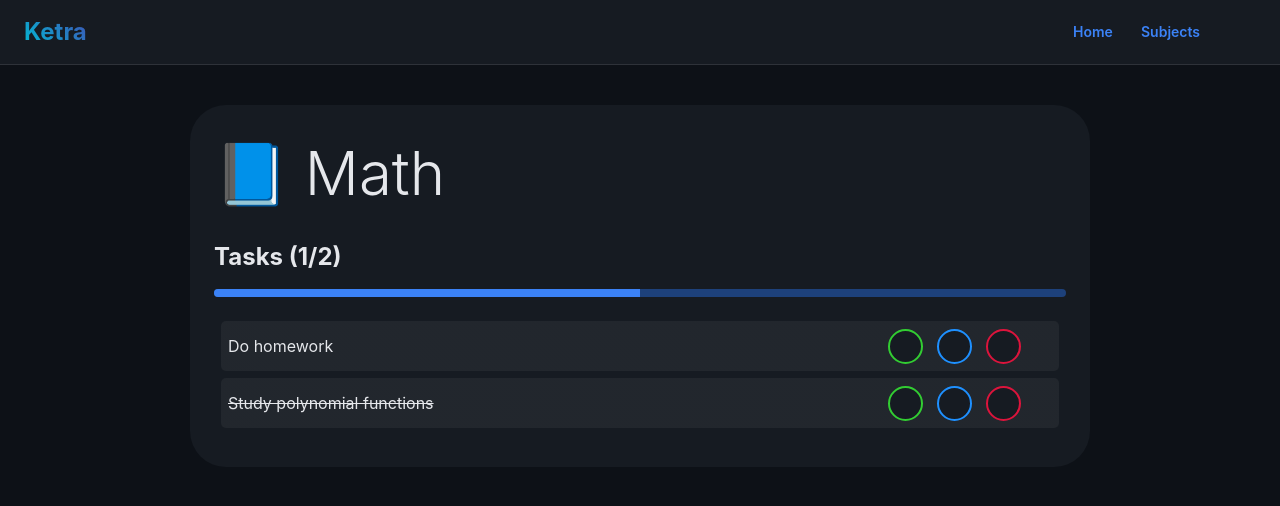
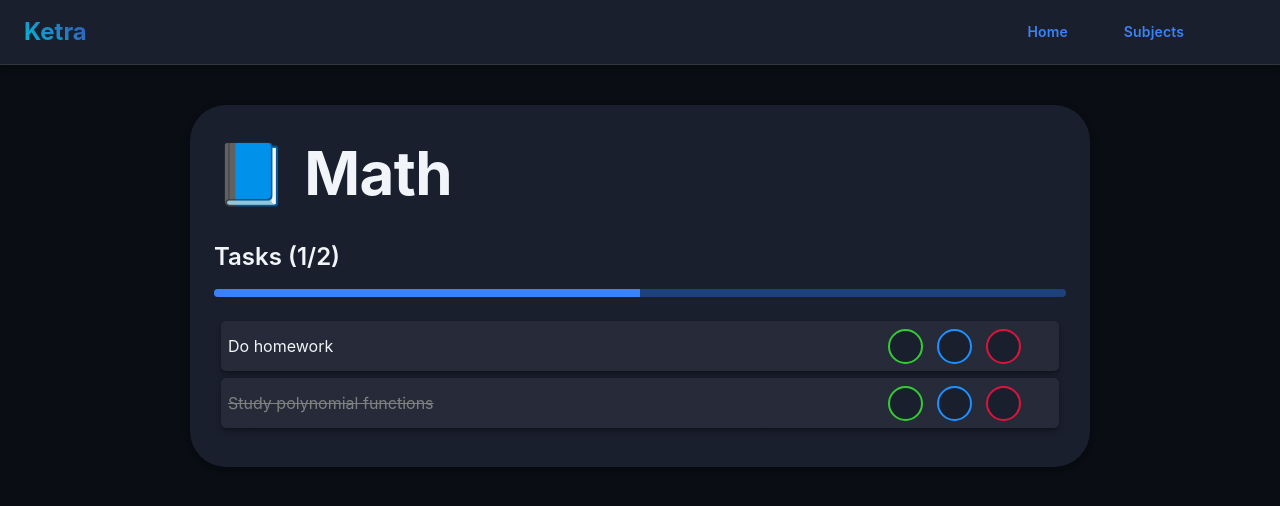
Before and after one commit to mohdragon010/ketra, a Next.js app: page /subject/0 in a window 1280 px wide. Shown: the top 506 px of the page. Built offline with nearby package versions, Linux system fonts and the light colour scheme; some icons are missing.

Commit message:
task delete

```diff
--- a/app/subject/[subjectId]/page.js
+++ b/app/subject/[subjectId]/page.js
@@ -1,8 +1,9 @@
     "use client";
 
+    import { motion, AnimatePresence } from "framer-motion";
     import { useSubjects } from "@/app/contexts/subjectContexts";
-    import { Box, Container, Typography, useTheme, LinearProgress, Card, Toolbar, IconButton } from "@mui/material";
-    import { useEffect } from "react";
+    import { Box, Container, Typography, useTheme, LinearProgress, Card, Toolbar, IconButton, Modal, Button } from "@mui/material";
+    import { useEffect, useState } from "react";
     import DoneIcon from '@mui/icons-material/Done';
     import EditIcon from '@mui/icons-material/Edit';
     import DeleteIcon from '@mui/icons-material/Delete';
@@ -10,6 +11,13 @@
 
     export default function SubjectDetails() {
     const theme = useTheme();
+    const [deleteDialogOpen,setDeleteDialogOpen] = useState(false);
+    const [taskToDelete, setTaskToDelete] = useState(null);
+    const handleOpenDeleteDialog = (taskId) => {
+        setTaskToDelete(taskId);
+        setDeleteDialogOpen(true);
+    }
+    const handleCloseDeleteDialog = () => {setDeleteDialogOpen(false); setTaskToDelete(null);}
     const { subjects, setSubjects } = useSubjects();
     const router = useRouter();
     const params = useParams();
@@ -37,6 +45,18 @@
         })
         setSubjects(newSubjects);
     };
+    const handleDeleteTask = (taskId) => {
+        const newSubjects = subjects.map(sub => {
+            if(sub.id !== subject.id) return sub;
+
+            return{
+                ...sub,
+                tasks: sub.tasks.filter(task => task.id !== taskId)
+            }
+        })
+        setSubjects(newSubjects);
+        handleCloseDeleteDialog();
+    }
 
     const doneTasks = subject.tasks.filter(t => t.isDone).length;
     const totalTasks = subject.tasks.length;
@@ -60,7 +80,57 @@
 
         <Typography variant="h5" sx={{ mt: 4, mb: 2 }}>Tasks ({doneTasks}/{totalTasks})</Typography>
         <LinearProgress variant="determinate" value={progress} sx={{ height: 8, borderRadius: 4, mb: 3 }} />
-            {subject.tasks.map((task, index) => (
+            <Modal
+                open={deleteDialogOpen}
+                onClose={handleCloseDeleteDialog}
+                aria-labelledby="delete-title"
+                aria-describedby="delete-description"
+                >
+                <Box
+                    sx={{
+                    position: 'absolute',
+                    top: '50%',
+                    left: '50%',
+                    transform: 'translate(-50%, -50%)',
+                    width: 420,
+                    p: 3,
+                    bgcolor: 'background.paper',
+                    borderRadius: 2,
+                    boxShadow: 24,
+                    }}
+                >
+                    <Typography id="delete-title" variant="h6" fontWeight={600}>
+                    Delete Task
+                    </Typography>
+
+                    <Typography id="delete-description" sx={{ mt: 1.5 }} color="text.secondary">
+                    Are you sure you want to delete this task? This action cannot be undone.
+                    </Typography>
+
+                    <Box sx={{ display: 'flex', justifyContent: 'flex-end', gap: 2, mt: 3 }}>
+                    <Button
+                        variant="contained"
+                        color="error"
+                        onClick={() => handleDeleteTask(taskToDelete)}
+                    >
+                        Delete
+                    </Button>
+
+                    <Button variant="outlined" onClick={handleCloseDeleteDialog}>
+                        Cancel
+                    </Button>
+                    </Box>
+                </Box>
+            </Modal>
+            <AnimatePresence>
+                {subject.tasks.map((task) => (
+                    <motion.div
+                        key={task.id}
+                        layout
+                        initial={{ opacity: 0, y: 20 }}
+                        animate={{ opacity: 1, y: 0 }}
+                        exit={{ opacity: 0, x: -100, transition: { duration: 0.2 } }}
+                    >
                         <Card
                         sx={{
                             background:theme.palette.background.main,
@@ -72,11 +142,11 @@
                             justifyContent:"space-between",
                             alignItems:"center"
                             }}
-                    key={index}
                             >
                             <Typography
                                 sx={{
-                            textDecoration: task.isDone ? "line-through" : "none"
+                                    textDecoration: task.isDone ? "line-through" : "none",
+                                    color: task.isDone ? "gray" : theme.palette.text.primary,
                                 }}
                             >{task.title}</Typography>
                             <Toolbar>
@@ -100,6 +170,7 @@
                                     }}
                                 ><EditIcon/></IconButton>
                                 <IconButton
+                                    onClick={() => handleOpenDeleteDialog(task.id)}
                                     style={{
                                         background:theme.palette.background.paper,
                                         border:"2px solid #DC143C",
@@ -110,7 +181,9 @@
                                 ><DeleteIcon/></IconButton>
                             </Toolbar>
                         </Card>
+                    </motion.div>
                 ))}
+            </AnimatePresence>
         </Container>
     );
     }
--- a/app/theme.js
+++ b/app/theme.js
@@ -5,83 +5,143 @@ export const lightTheme = createTheme({
   palette: {
     mode: "light",
     primary: {
-      main: "#2563eb",    // vivid ocean blue
-      light: "#60a5fa",   // lighter sky blue
-      dark: "#1e40af",    // deep navy
+      main: "#2563eb",
+      light: "#60a5fa",
+      dark: "#1e40af",
       contrastText: "#ffffff",
     },
     secondary: {
-      main: "#f43f5e",    // warm coral-red
+      main: "#f43f5e",
       light: "#fb7185",
       dark: "#be123c",
       contrastText: "#ffffff",
     },
     tertiary: {
-      main: "#8b5cf6",    // vibrant purple for hero accents
+      main: "#8b5cf6",
       light: "#a78bfa",
       dark: "#7c3aed",
       contrastText: "#ffffff",
     },
     background: {
-      default: "#fafafa", // soft paper white
-      paper: "#ffffff",   // clean surfaces
+      default: "#f8fafc", // slightly cooler tone
+      paper: "#ffffff",
     },
     text: {
-      primary: "#111827", // near-black
-      secondary: "#4b5563", // medium gray
+      primary: "#0f172a", // richer black
+      secondary: "#475569", // warmer gray
     },
-    divider: "#e5e7eb", // subtle gray divider
+    divider: "#e2e8f0",
+    success: {
+      main: "#10b981",
+    },
+    error: {
+      main: "#ef4444",
+    },
+    warning: {
+      main: "#f59e0b",
+    },
   },
   shape: {
     borderRadius: 12,
   },
   typography: {
     fontFamily: `"Inter", "Roboto", "Helvetica", "Arial", sans-serif`,
-    h5: { fontWeight: 700 },
-    button: { textTransform: "none", fontWeight: 600 },
+    h1: { fontWeight: 800, letterSpacing: "-0.02em" },
+    h2: { fontWeight: 700, letterSpacing: "-0.01em" },
+    h3: { fontWeight: 700 },
+    h4: { fontWeight: 600 },
+    h5: { fontWeight: 600 },
+    h6: { fontWeight: 600 },
+    button: { textTransform: "none", fontWeight: 600, letterSpacing: "0.01em" },
   },
-  shadows: Array(25).fill("none"), // optional: flat design aesthetic
+  components: {
+    MuiButton: {
+      styleOverrides: {
+        root: {
+          borderRadius: 10,
+          padding: "10px 24px",
+        },
+      },
+    },
+    MuiCard: {
+      styleOverrides: {
+        root: {
+          boxShadow: "0 1px 3px 0 rgb(0 0 0 / 0.1), 0 1px 2px -1px rgb(0 0 0 / 0.1)",
+        },
+      },
+    },
+  },
 });
-
 
 export const darkTheme = createTheme({
   palette: {
     mode: "dark",
     primary: {
-      main: "#3b82f6",   // bright azure
+      main: "#3b82f6",
       light: "#60a5fa",
       dark: "#1d4ed8",
-      contrastText: "#f9fafb",
+      contrastText: "#ffffff",
     },
     secondary: {
-      main: "#ec4899",   // neon pink accent
+      main: "#ec4899",
       light: "#f472b6",
       dark: "#be185d",
-      contrastText: "#f9fafb",
+      contrastText: "#ffffff",
     },
     tertiary: {
-      main: "#a855f7",   // vibrant purple for hero accents
+      main: "#a855f7",
       light: "#c084fc",
       dark: "#9333ea",
-      contrastText: "#f9fafb",
+      contrastText: "#ffffff",
     },
     background: {
-      default: "#0d1117", // GitHub-like dark base
-      paper: "#161b22",   // slightly lighter panels
+      default: "#0a0e14", // deeper, richer black
+      paper: "#1a1f2e",   // warmer dark panels
     },
     text: {
-      primary: "#e5e7eb",  // off-white
-      secondary: "#9ca3af", // cool gray
+      primary: "#f1f5f9",  // brighter white
+      secondary: "#94a3b8", // softer gray
     },
-    divider: "#2d333b",
+    divider: "#293548",
+    success: {
+      main: "#10b981",
+    },
+    error: {
+      main: "#f87171",
+    },
+    warning: {
+      main: "#fbbf24",
+    },
   },
   shape: {
     borderRadius: 12,
   },
   typography: {
     fontFamily: `"Inter", "Roboto", "Helvetica", "Arial", sans-serif`,
-    h5: { fontWeight: 700 },
-    button: { textTransform: "none", fontWeight: 600 },
+    h1: { fontWeight: 800, letterSpacing: "-0.02em" },
+    h2: { fontWeight: 700, letterSpacing: "-0.01em" },
+    h3: { fontWeight: 700 },
+    h4: { fontWeight: 600 },
+    h5: { fontWeight: 600 },
+    h6: { fontWeight: 600 },
+    button: { textTransform: "none", fontWeight: 600, letterSpacing: "0.01em" },
   },
-  shadows: Array(25).fill("none"),
+  components: {
+    MuiButton: {
+      styleOverrides: {
+        root: {
+          borderRadius: 10,
+          padding: "10px 24px",
+        },
+      },
+    },
+    MuiCard: {
+      styleOverrides: {
+        root: {
+          boxShadow: "0 4px 6px -1px rgb(0 0 0 / 0.3), 0 2px 4px -2px rgb(0 0 0 / 0.3)",
+          backgroundImage: "linear-gradient(rgba(255, 255, 255, 0.05), rgba(255, 255, 255, 0.05))",
+        },
+      },
+    },
+  },
 });
```
Also changed, not shown: 1 other file (tests, documents, lock files or other folders). Lines whose indentation alone changed are shown as unchanged.
